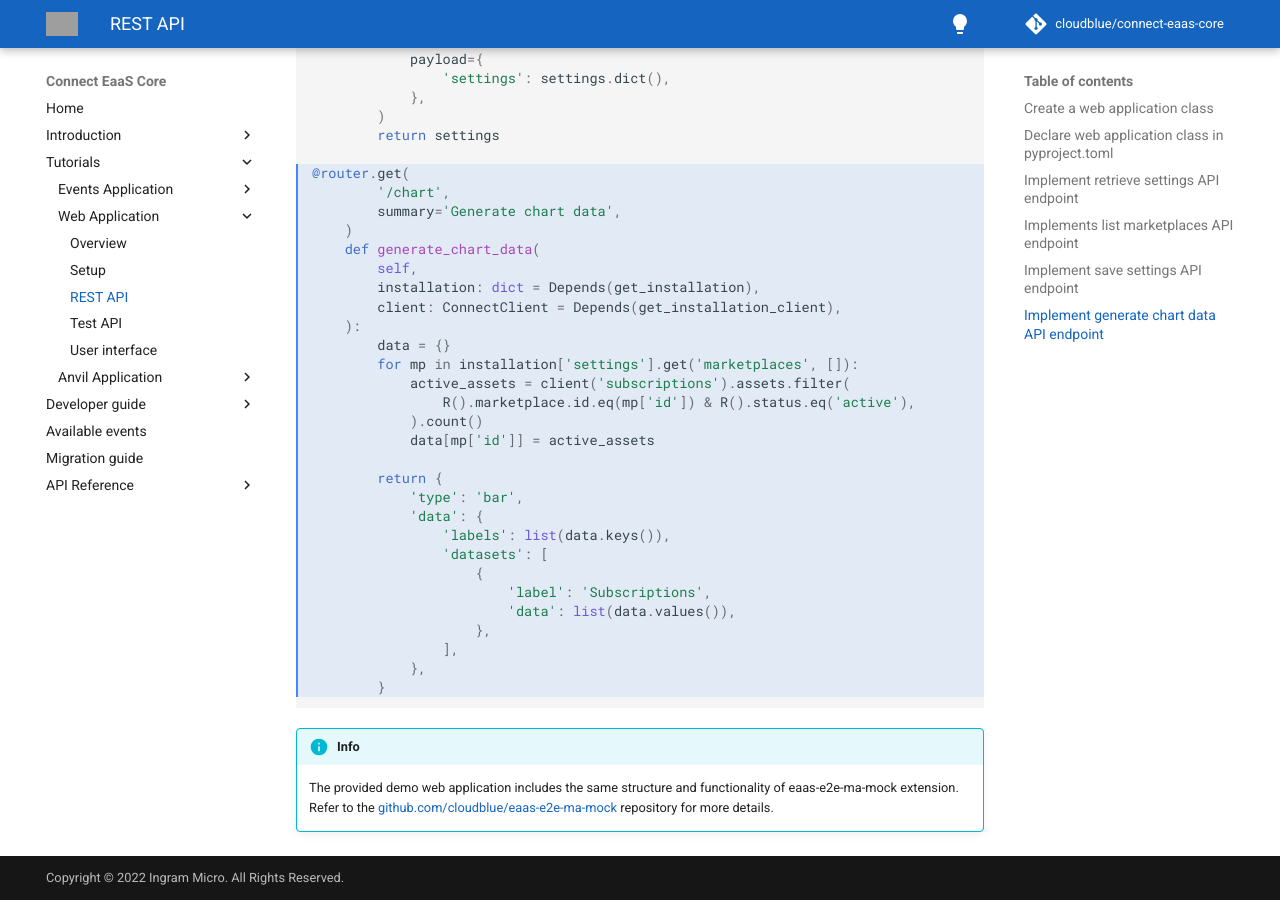
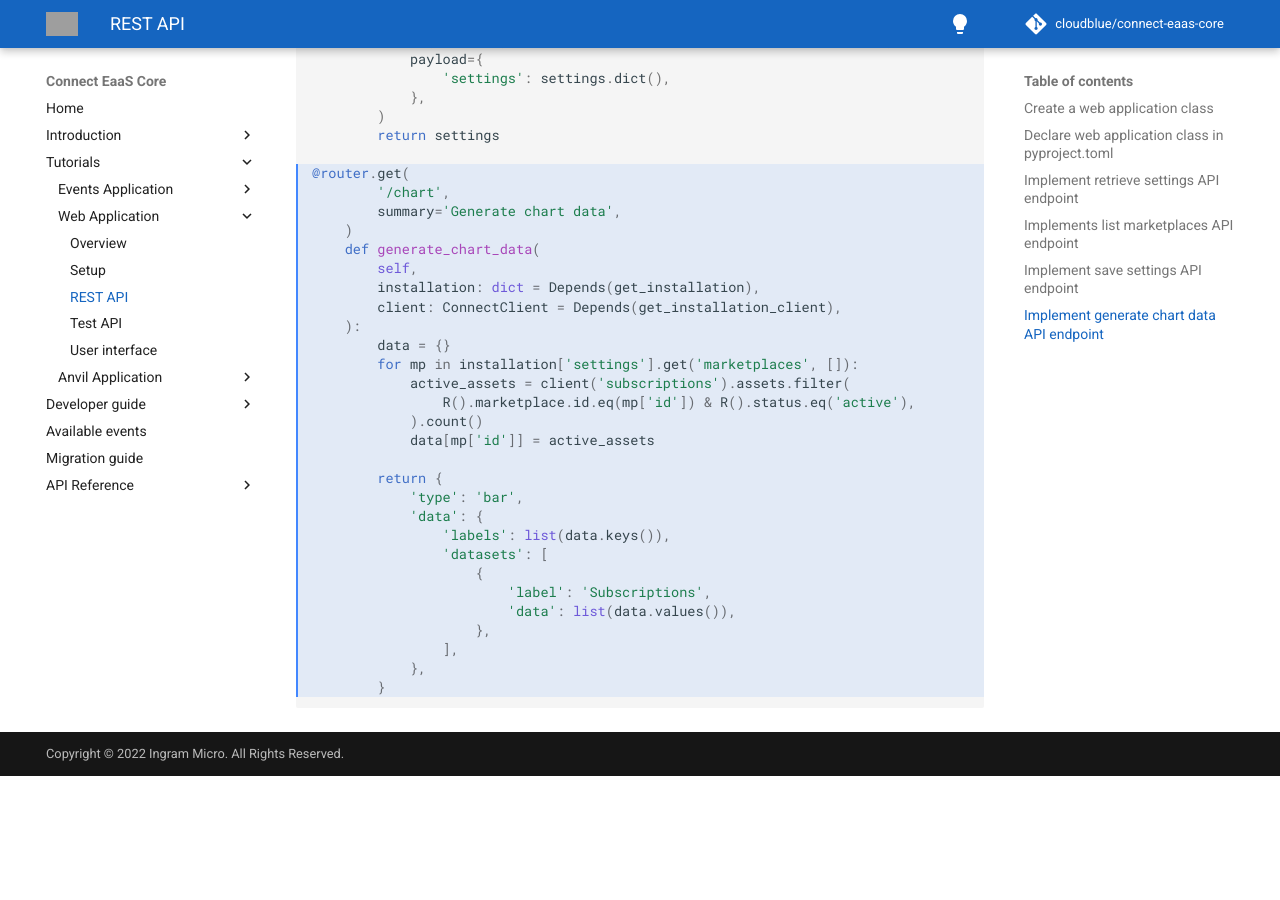
Before and after one commit to cloudblue/connect-eaas-core, an MkDocs documentation site: the page built from docs/tutorials/webapp/api.md, in a window 1280 px wide and 900 px high, scrolled down 7243 px. Built offline with MkDocs 1.6.1 and Material for MkDocs 9.7.7, drawn with Linux system fonts in a browser that asks for light colours; comment, search, counter and statistics services are not loaded; after the commit the page ends 8019 px from its top, so only the background shows below that; grey boxes are pictures that could not be loaded.

Commit message:
remove redundant info

````diff
--- a/docs/tutorials/webapp/api.md
+++ b/docs/tutorials/webapp/api.md
@@ -358,6 +358,3 @@ class ChartWebApplication(WebApplicationBase):
             },
         }
 ```
-
-!!! info
-    The provided demo web application includes the same structure and functionality of eaas-e2e-ma-mock extension. Refer to the [github.com/cloudblue/eaas-e2e-ma-mock](https://github.com/cloudblue/eaas-e2e-ma-mock) repository for more details.
````
